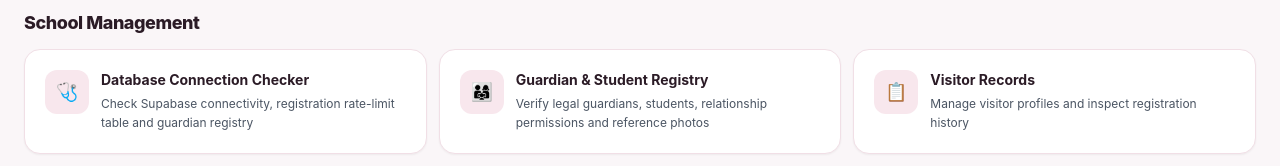
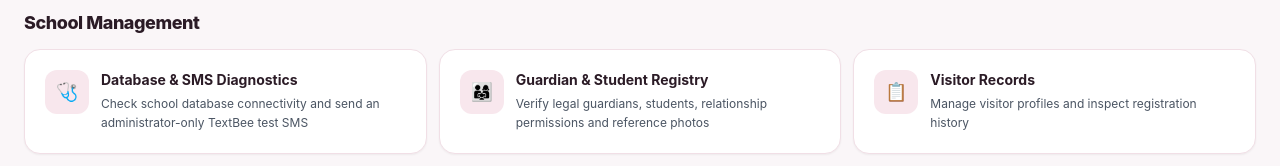
Before and after one commit to Khalistar-kun/bantay-agapay, a Next.js app: page /admin in a window 1280 px wide. Shown: the part 986-1152 px from the top of the page. Built offline with nearby package versions, Linux system fonts and the light colour scheme; no server answers.

Commit message:
feat(admin): label database diagnostics with restricted SMS test

```diff
--- a/app/admin/page.tsx
+++ b/app/admin/page.tsx
@@ -13,7 +13,7 @@ type Activity={series:{day:string;registrations:number;entries:number;exits:numb
 type Me={fullName:string|null;hasPhoto:boolean;photoUrl:string|null}
 const zero:Stats={todayVisitors:0,currentlyInside:0,pendingApproval:0,completedToday:0,preRegisteredToday:0,entriesToday:0,openCases:0}
 const links=[
- {href:"/admin/health",label:"Database Connection Checker",description:"Check Supabase connectivity, registration rate-limit table and guardian registry",icon:"🩺"},
+ {href:"/admin/health",label:"Database & SMS Diagnostics",description:"Check school database connectivity and send an administrator-only TextBee test SMS",icon:"🩺"},
  {href:"/admin/registry",label:"Guardian & Student Registry",description:"Verify legal guardians, students, relationship permissions and reference photos",icon:"👨‍👩‍👧"},
  {href:"/admin/visitors",label:"Visitor Records",description:"Manage visitor profiles and inspect registration history",icon:"📋"},
  {href:"/admin/reports",label:"Activity & Audit Reports",description:"Entry/exit charts, visit filters, staff attribution and audit trail",icon:"📊"},
```
